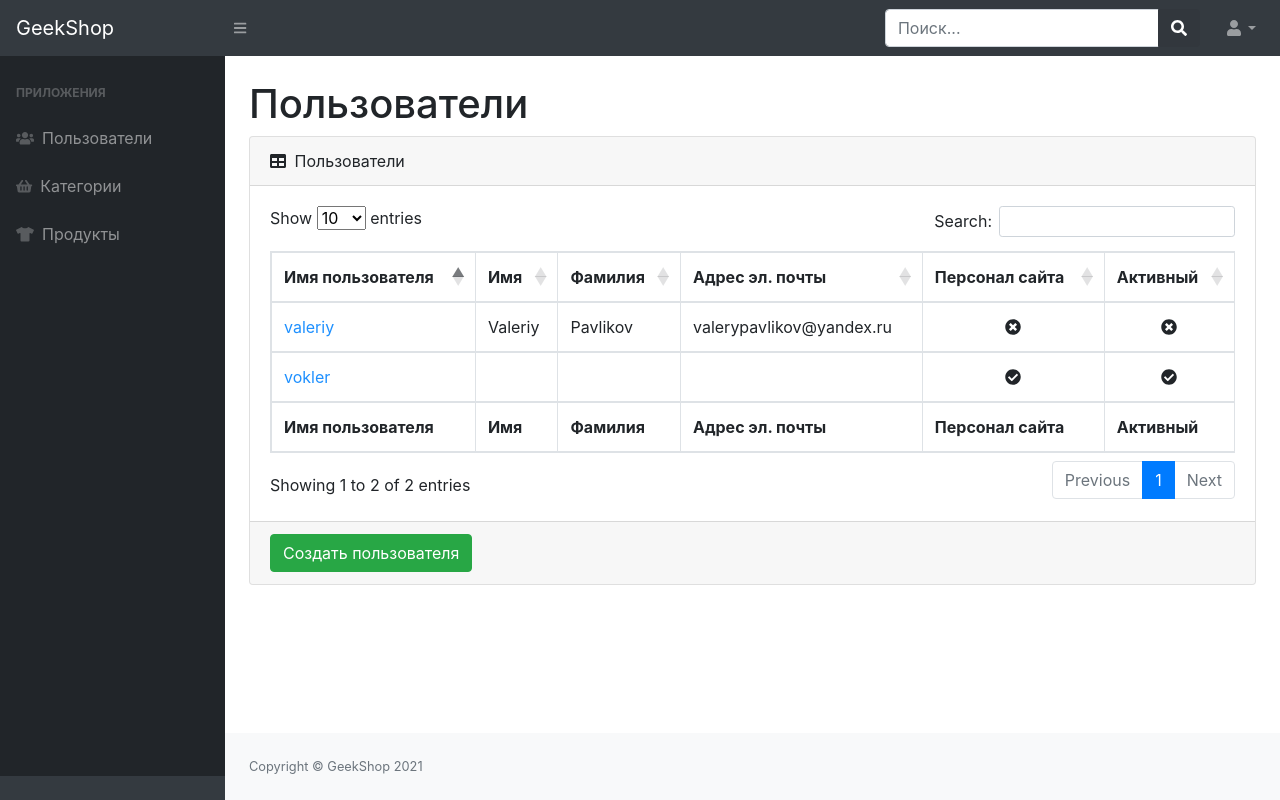
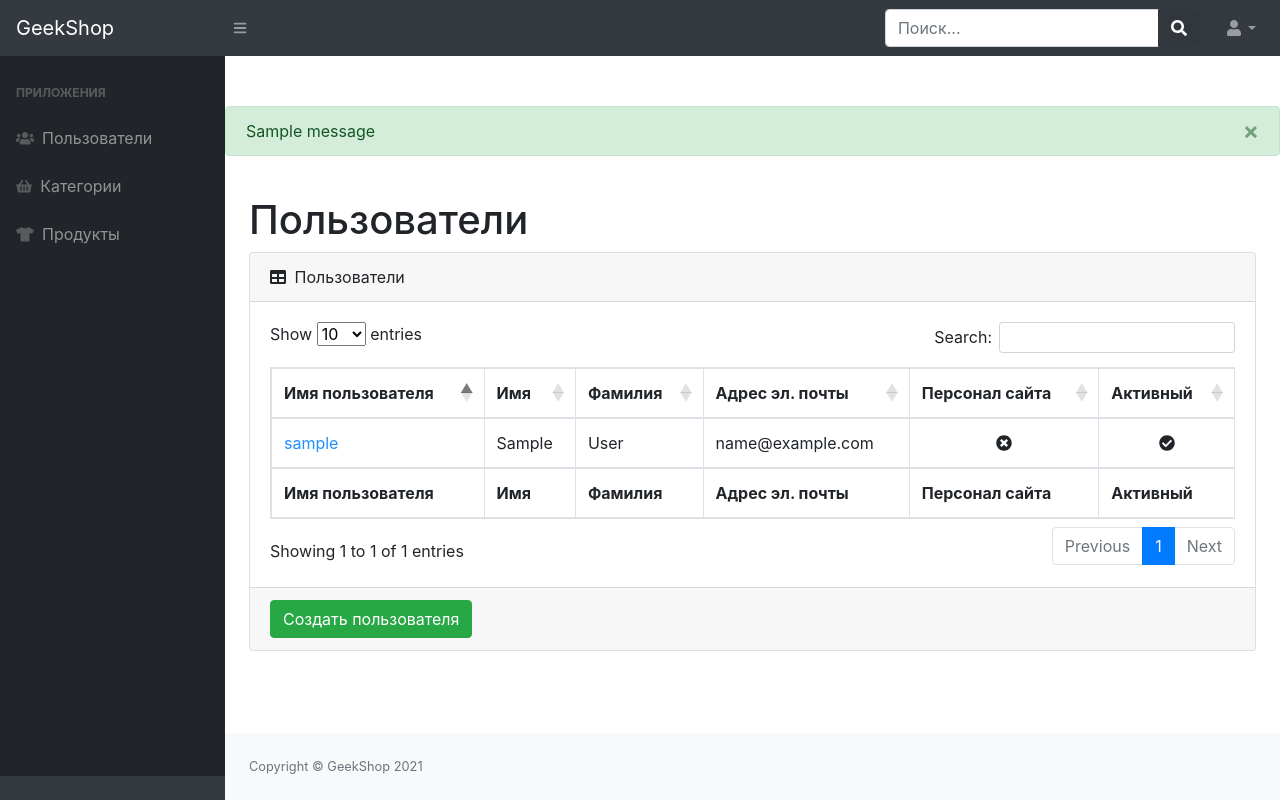
Before and after one commit to rateterin/geekshop, a Django app: template adm/templates/adm/admin-users-read.html in a window 1280 px wide. Run offline with Django 3.2, Linux system fonts and the light colour scheme; tables that the repository leaves empty hold one stand-in row (values such as "Sample post"); the template is opened without the code that fills it: values that come from a table or form of the project are taken from there, most other values are stand-ins (such as "Sample title", 1, 10 or a date in 2020); one stand-in notice (Sample message) is shown; some libraries are stand-ins or nearby versions.

```diff
--- a/adm/templates/adm/admin-users-read.html
+++ b/adm/templates/adm/admin-users-read.html
@@ -33,22 +33,32 @@
                             </tr>
                             </tfoot>
                             <tbody>
-                            <tr>
-                                <td><a href="#" style="color: dodgerblue">vokler</a></td>
-                                <td></td>
-                                <td></td>
-                                <td></td>
-                                <td class="text-center"><i class="fas fa-check-circle"></i></td>
-                                <td class="text-center"><i class="fas fa-check-circle"></i></td>
-                            </tr>
-                            <tr>
-                                <td><a href="admin-users-update-delete.html" style="color: dodgerblue">valeriy</a></td>
-                                <td>Valeriy</td>
-                                <td>Pavlikov</td>
-                                <td>valerypavlikov@yandex.ru</td>
-                                <td class="text-center"><i class="fas fa-times-circle"></i></td>
-                                <td class="text-center"><i class="fas fa-times-circle"></i></td>
-                            </tr>
+                            {% for user in users %}
+                                <tr>
+                                    <td>
+                                        <a href="{% url 'adm:users_update' user.id %}" style="color: dodgerblue">
+                                            {{ user.username }}
+                                        </a>
+                                    </td>
+                                    <td>{{ user.first_name }}</td>
+                                    <td>{{ user.last_name }}</td>
+                                    <td>{{ user.email }}</td>
+                                    <td class="text-center">
+                                        {% if user.is_stuff %}
+                                            <i class="fas fa-check-circle">
+                                        {% else %}
+                                            <i class="fas fa-times-circle"></i>
+                                        {% endif %}
+                                    </td>
+                                    <td class="text-center">
+                                        {% if user.is_active %}
+                                            <i class="fas fa-check-circle">
+                                        {% else %}
+                                            <i class="fas fa-times-circle"></i>
+                                        {% endif %}
+                                    </td>
+                                </tr>
+                            {% endfor %}
                             </tbody>
                         </table>
                     </div>
--- a/adm/templates/adm/base.html
+++ b/adm/templates/adm/base.html
@@ -70,6 +70,22 @@
         </nav>
     </div>
     <div id="layoutSidenav_content">
+                        {% if messages or form.errors %}
+                            <div class="alert
+                            {% if form.errors %}alert-warning{% else %}alert-success{% endif %}
+                            alert-dismissible fade show" role="alert" style="margin-top: 50px;">
+                                {% if messages %}
+                                    {% for message in messages %}
+                                        {{ message }}
+                                    {% endfor %}
+                                {% else %}
+                                    {% block errors %}{% endblock %}
+                                {% endif %}
+                                <button type="button" class="close" data-dismiss="alert" aria-label="Close">
+                                    <span aria-hidden="true">&times;</span>
+                                </button>
+                            </div>
+                        {% endif %}
         {% block content %}
 
         {% endblock %}
--- a/authapp/forms.py
+++ b/authapp/forms.py
@@ -28,7 +28,7 @@ class ShopUserRegisterForm(UserCreationForm):
     username = forms.CharField(widget=forms.TextInput(attrs={
         'class': 'form-control py-4', 'placeholder': 'Введите имя пользователя'}), required=True)
     password1 = forms.CharField(widget=forms.PasswordInput(attrs={
-        'class': 'form-control py-4', 'placeholder': 'Введите пароль'}), required=True)
+        'class': 'form-control py-4', 'placeholder': 'Введите пароль'}), required=True, )
     password2 = forms.CharField(widget=forms.PasswordInput(attrs={
         'class': 'form-control py-4', 'placeholder': 'Подтвердите пароль'}))
     email = forms.EmailField(widget=forms.EmailInput(attrs={
--- a/authapp/templates/authapp/register.html
+++ b/authapp/templates/authapp/register.html
@@ -3,7 +3,7 @@
 {% block errors %}
     {% for field, errors in form.errors.items %}
         {% for error in errors %}
-        {{ error|escape }}
+        {{ field }}&nbsp;-&nbsp;{{ error }}
         {% endfor %}
     {% endfor %}
 {% endblock %}
```
Also changed, not shown: adm/forms.py (added, +9 -0 lines), adm/templates/adm/admin-users-create.html (+23 -20 lines), adm/views.py (+23 -3 lines).
